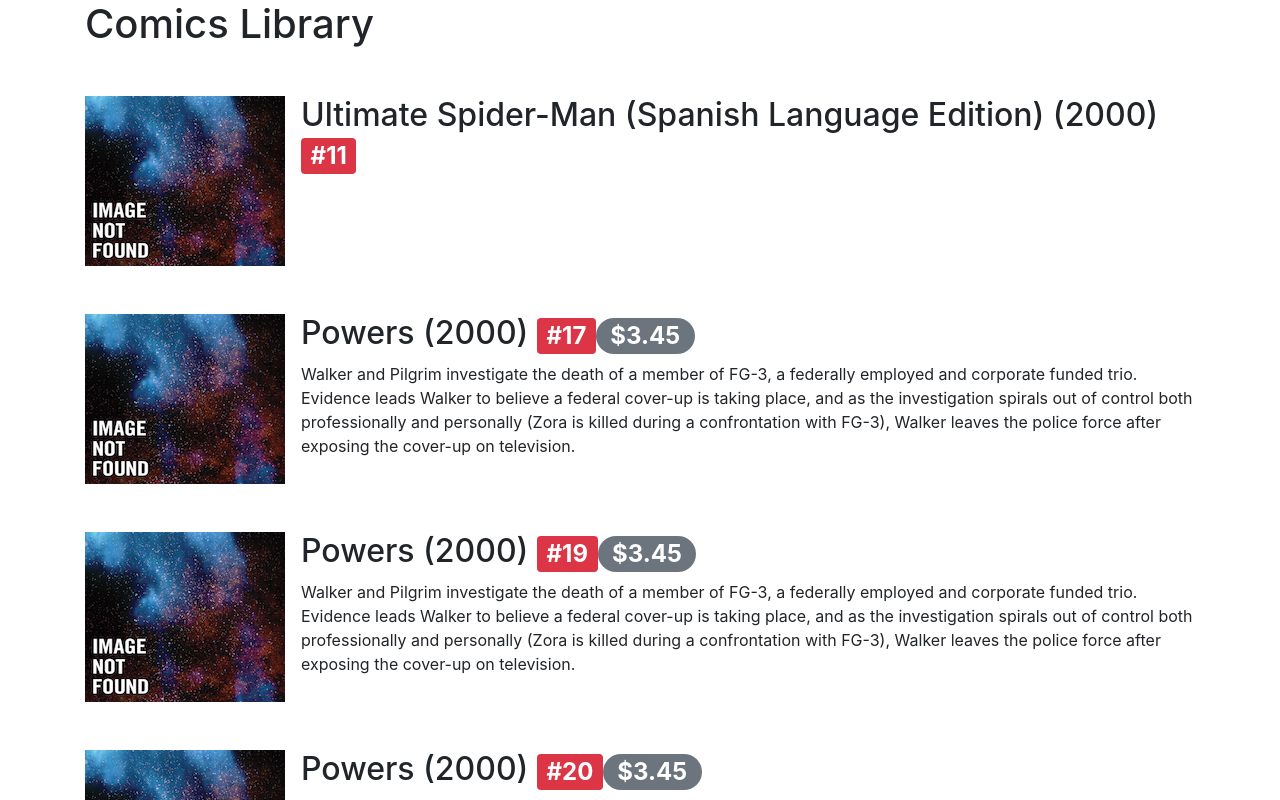
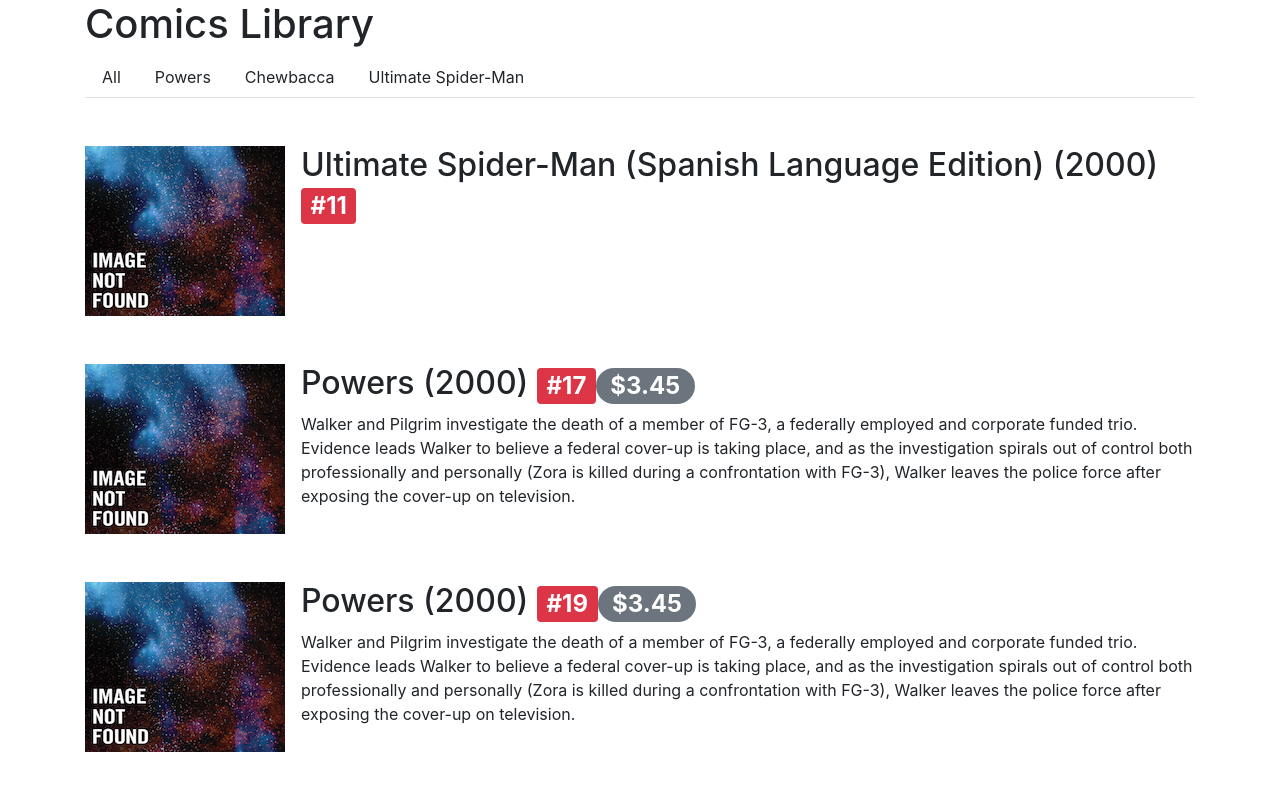
Before and after one commit to formations/angular-foundations, an Angular app: page / in a window 1280 px wide. Shown: the top 800 px of the page. Built offline with nearby package versions, Linux system fonts and the light colour scheme.

Commit message:
Add tab bar component to UI

```diff
--- a/src/app/app.component.html
+++ b/src/app/app.component.html
@@ -1,4 +1,5 @@
 <div class="container">
     <h1>Comics Library</h1>
+    <app-tab-bar></app-tab-bar>
     <app-comics-list></app-comics-list>
 </div>
```
